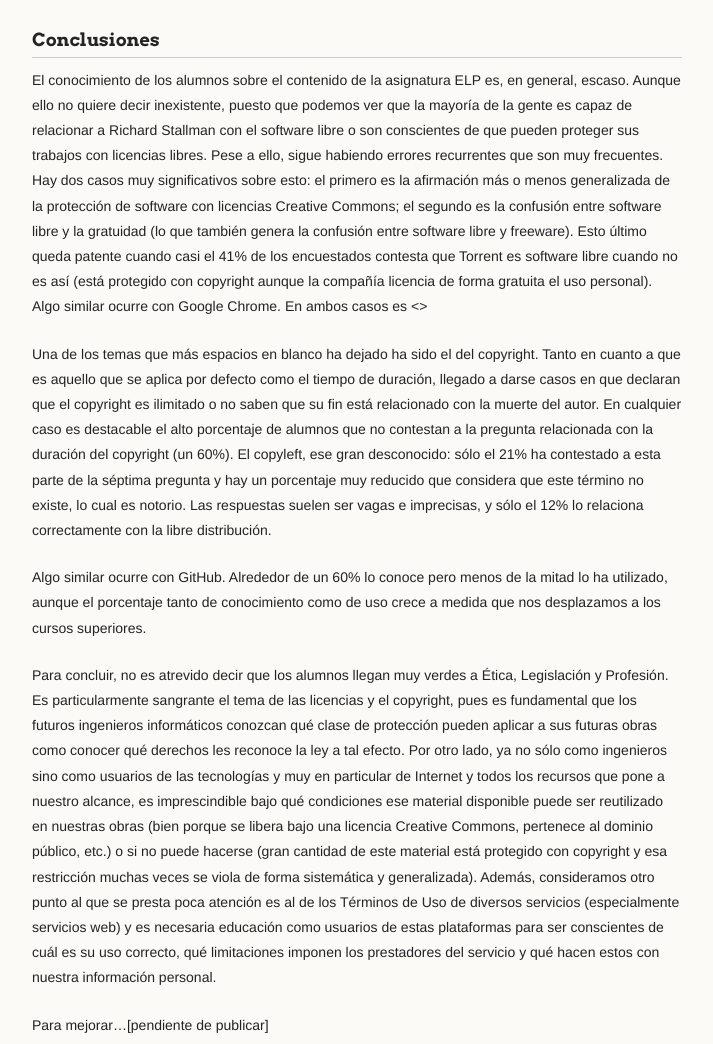
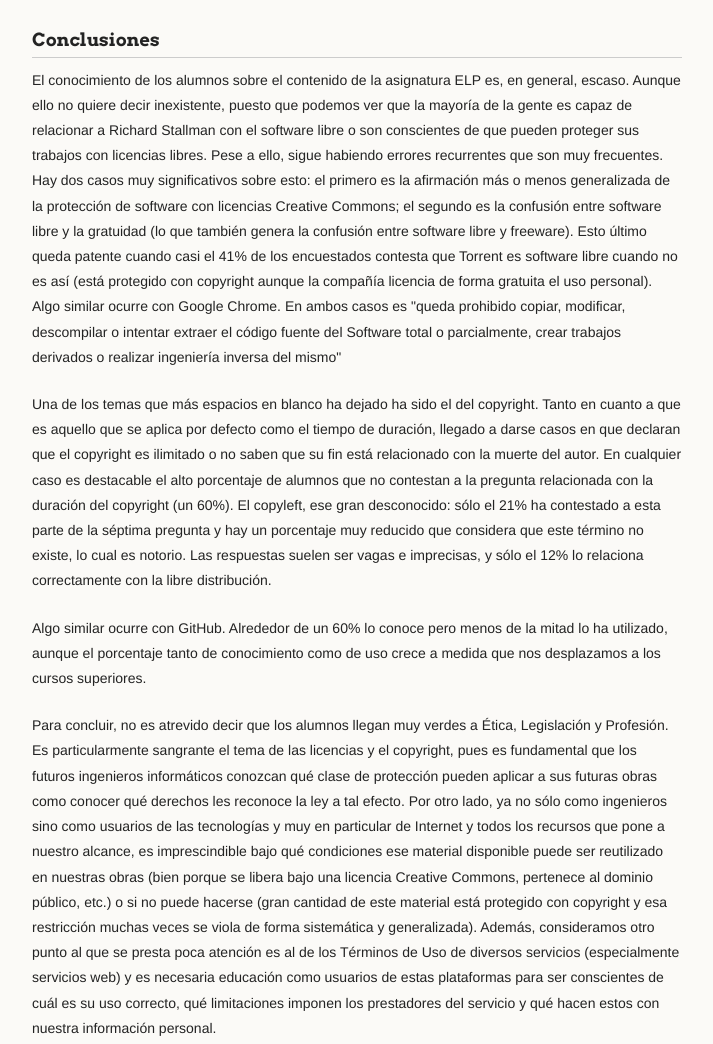
Before and after one commit to sandrabermejo/freesoftware-survey, a plain HTML site: page index.html in a window 1280 px wide. Shown: the part 5008-6052 px from the top of the page, without its empty margins (278-991 px from the left). Drawn offline with Linux system fonts and the light colour scheme.

Commit message:
Update index.html

```diff
--- a/index.html
+++ b/index.html
@@ -144,7 +144,7 @@
 <a id="conclusiones" class="anchor" href="conclusiones" aria-hidden="true"><span class="octicon octicon-link"></span></a><strong>Conclusiones</strong>
 </h3>
 
-<p>El conocimiento de los alumnos sobre el contenido de la asignatura ELP es, en general, escaso. Aunque ello no quiere decir inexistente, puesto que podemos ver que la mayoría de la gente es capaz de relacionar a Richard Stallman con el software libre o son conscientes de que pueden proteger sus trabajos con licencias libres. Pese a ello, sigue habiendo errores recurrentes que son muy frecuentes. Hay dos casos muy significativos sobre esto: el primero es la afirmación más o menos generalizada de la protección de software con licencias Creative Commons; el segundo es la confusión entre software libre y la gratuidad (lo que también genera la confusión entre software libre y freeware). Esto último queda patente cuando casi el 41% de los encuestados contesta que Torrent es software libre cuando no es así (está protegido con copyright aunque la compañía licencia de forma gratuita el uso personal). Algo similar ocurre con Google Chrome. En ambos casos es <<queda prohibido copiar, modificar, descompilar o intentar extraer el código fuente del Software total o parcialmente, crear trabajos derivados o realizar ingeniería inversa del mismo>></p>
+<p>El conocimiento de los alumnos sobre el contenido de la asignatura ELP es, en general, escaso. Aunque ello no quiere decir inexistente, puesto que podemos ver que la mayoría de la gente es capaz de relacionar a Richard Stallman con el software libre o son conscientes de que pueden proteger sus trabajos con licencias libres. Pese a ello, sigue habiendo errores recurrentes que son muy frecuentes. Hay dos casos muy significativos sobre esto: el primero es la afirmación más o menos generalizada de la protección de software con licencias Creative Commons; el segundo es la confusión entre software libre y la gratuidad (lo que también genera la confusión entre software libre y freeware). Esto último queda patente cuando casi el 41% de los encuestados contesta que Torrent es software libre cuando no es así (está protegido con copyright aunque la compañía licencia de forma gratuita el uso personal). Algo similar ocurre con Google Chrome. En ambos casos es "queda prohibido copiar, modificar, descompilar o intentar extraer el código fuente del Software total o parcialmente, crear trabajos derivados o realizar ingeniería inversa del mismo"</p>
 <p>Una de los temas que más espacios en blanco ha dejado ha sido el del copyright. Tanto en cuanto a que es aquello que se aplica por defecto como el tiempo de duración, llegado a darse casos en que declaran que el copyright es ilimitado o no saben que su fin está relacionado con la muerte del autor. En cualquier caso es destacable el alto porcentaje de alumnos que no contestan a la pregunta relacionada con la duración del copyright (un 60%).  El copyleft, ese gran desconocido: sólo el 21% ha contestado a esta parte de la séptima pregunta y hay un porcentaje muy reducido que considera que este término no existe, lo cual es notorio. Las respuestas suelen ser vagas e imprecisas, y sólo el 12% lo relaciona correctamente con la libre distribución.</p>
 <p>Algo similar ocurre con GitHub. Alrededor de un 60% lo conoce pero menos de la mitad lo ha utilizado, aunque el porcentaje tanto de conocimiento como de uso crece a medida que nos desplazamos a los cursos superiores.</p>
 <p>Para concluir, no es atrevido decir que los alumnos llegan muy verdes a Ética, Legislación y Profesión. Es particularmente sangrante el tema de las licencias y el copyright, pues es fundamental que los futuros ingenieros informáticos conozcan qué clase de protección pueden aplicar a sus futuras obras como conocer qué derechos les reconoce la ley a tal efecto. Por otro lado, ya no sólo como ingenieros sino como usuarios de las tecnologías y muy en particular de Internet y todos los recursos que pone a nuestro alcance, es imprescindible bajo qué condiciones ese material disponible puede ser reutilizado en nuestras obras (bien porque se libera bajo una licencia Creative Commons, pertenece al dominio público, etc.) o si no puede hacerse (gran cantidad de este material está protegido con copyright y esa restricción muchas veces se viola de forma sistemática y generalizada). Además, consideramos otro punto al que se presta poca atención es al de los Términos de Uso de diversos servicios (especialmente servicios web) y es necesaria educación como usuarios de estas plataformas para ser conscientes de cuál es su uso correcto, qué limitaciones imponen los prestadores del servicio y qué hacen estos con nuestra información personal.</p>
```
